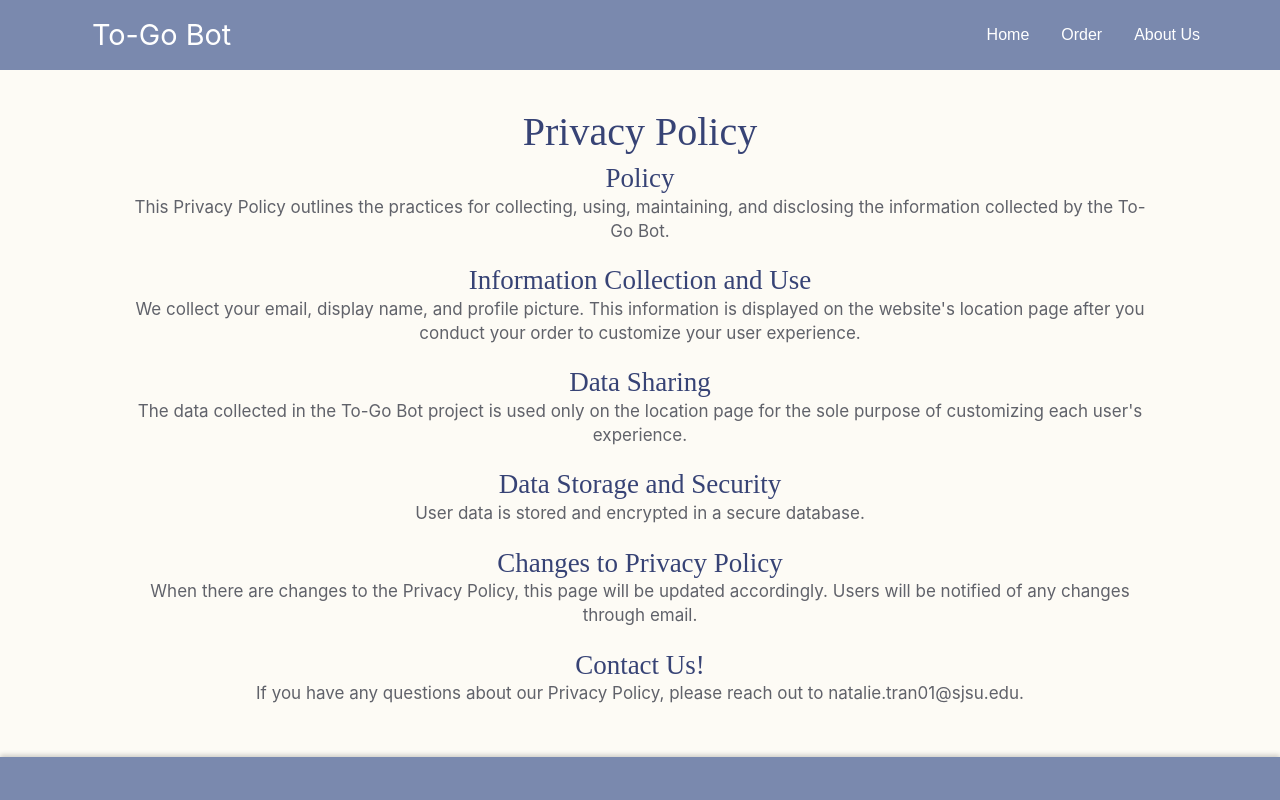
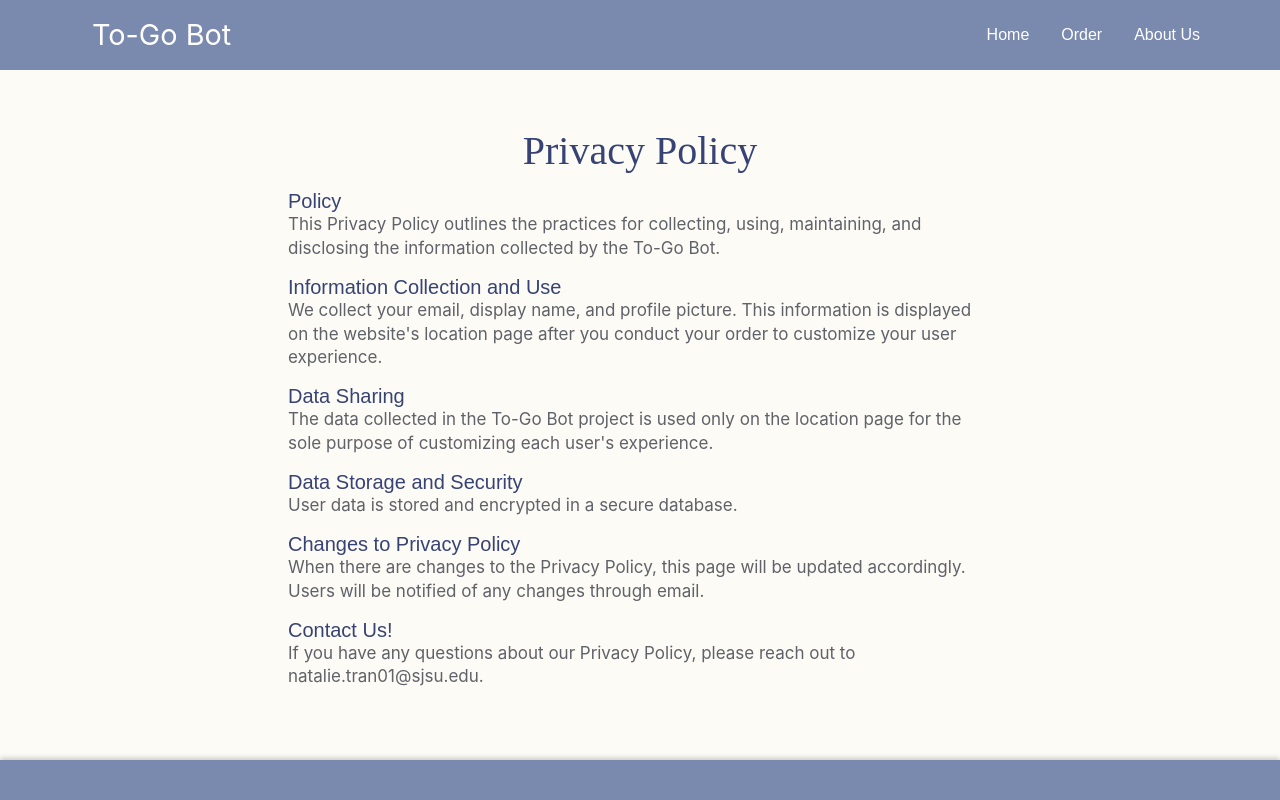
Before and after one commit to spring24pnmclass/frontend, a React (Vite) app: page /privacy in a window 1280 px wide. Shown: the top 800 px of the page. Built offline with nearby package versions, Linux system fonts and the light colour scheme.

Commit message:
update privacy

```diff
--- a/src/components/Privacy.css
+++ b/src/components/Privacy.css
@@ -22,24 +22,25 @@
     color: #374375;
     font-size: 40px; /* Decrease font size for shorter letters */
     line-height: .5; /* Adjust line height if needed */
-    margin-top: 5%;
-    margin-bottom: 2%;
+    margin-top: 10%;
+    margin-bottom: 5%;
     font-weight: 540;
 }
 
 .header {
-    font-family: 'Times New Roman', sans-serif;
+    font-family: 'Epilogue', sans-serif;
     color: #374375;
-    font-size: 27px; /* Decrease font size for shorter letters */
+    font-size: 20px; /* Decrease font size for shorter letters */
     line-height: .5; /* Adjust line height if needed */
     margin-top: 3%;
     margin-bottom: 1%;
     font-weight: 540;
+    text-align: left;
 }
 
 .privacy-policy {
     text-align: center; /* Text in the center of the screen*/
-    max-width: 80%; /* Text only in the center 80% of the screen */
+    max-width:55%; /* Text only in the center 80% of the screen */
     margin: 0 auto;
 }
 
@@ -47,9 +48,10 @@
     font-size: 17px; /* Decrease font size for paragraph */
     line-height: 1.4; /* Increase line spacing */
     color: #60626a;
+    text-align: left;
     font-family: Apercu, -apple-system, 'BlinkMacSystemFont', Segoe UI, Roboto, Helvetica Neue, Arial, Noto Sans, sans-serif, Apple Color Emoji, Segoe UI Emoji, Segoe UI Symbol, Noto Color Emoji;
 }
 
 .bottom-margin {
-    margin-bottom: 5%;
+    margin-bottom: 10%;
 }
```
